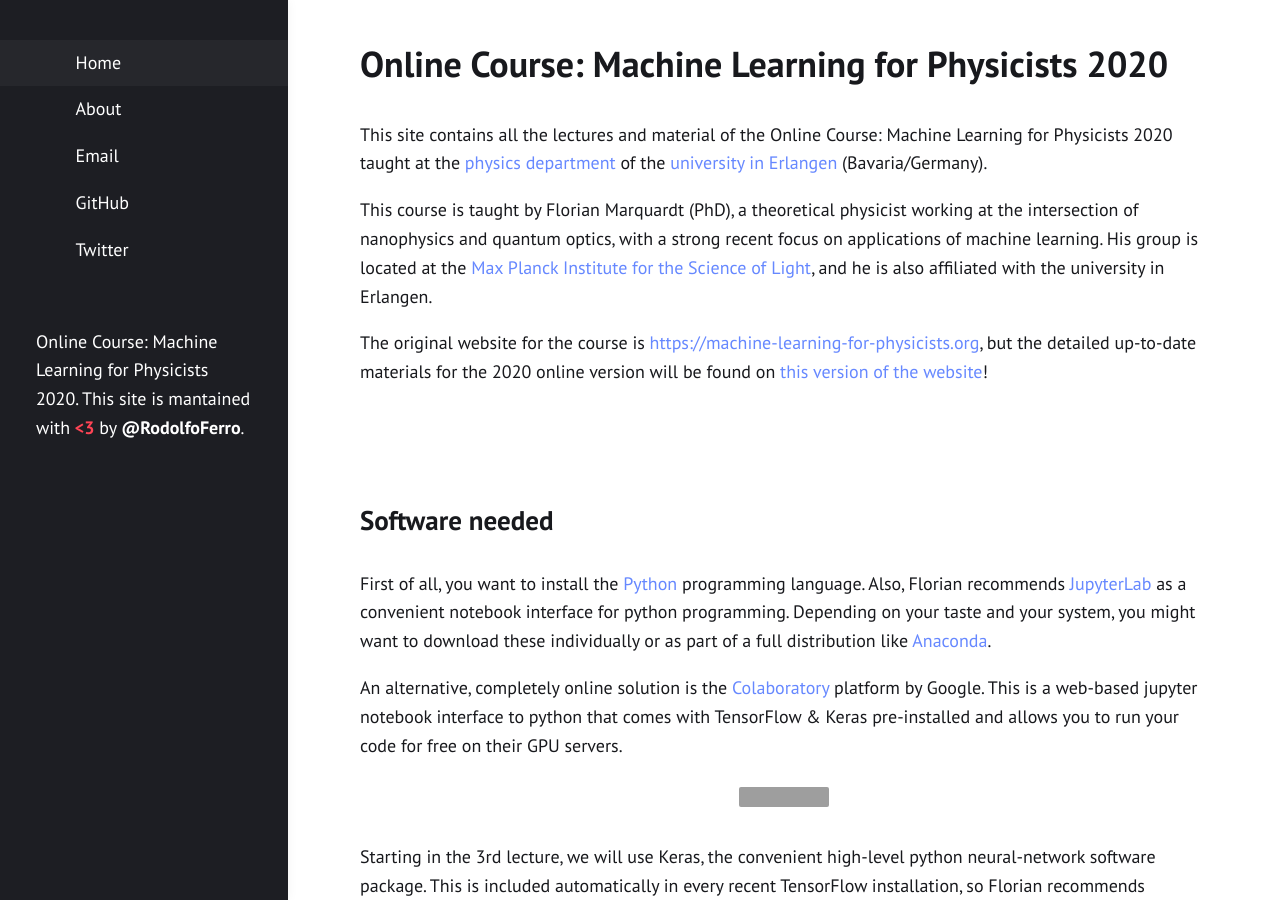
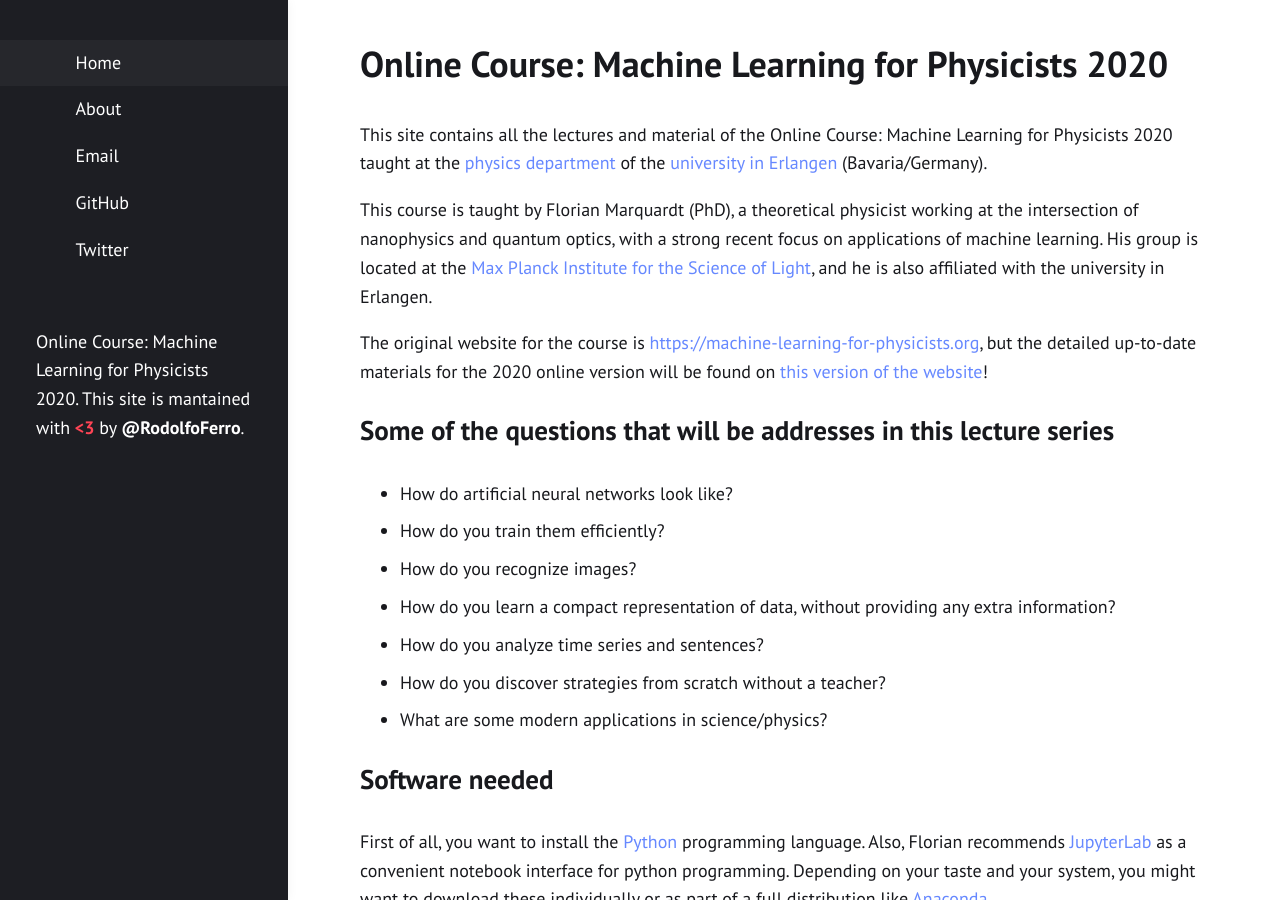
Before and after one commit to RodolfoFerro/ml4physicists, a Jekyll site: the page built from index.html, in a window 1280 px wide and 900 px high. Built offline with Jekyll 4.4.1, drawn with Linux system fonts in a browser that asks for light colours; nearby versions of some CDN libraries; grey boxes are pictures that could not be loaded.

Commit message:
Updated home section. :wrench:

```diff
--- a/_layouts/home.html
+++ b/_layouts/home.html
@@ -7,9 +7,16 @@ layout: default
   <p>This site contains all the lectures and material of the Online Course: Machine Learning for Physicists 2020 taught at the <a href="https://www.physics.nat.fau.eu/">physics department</a> of the <a href="https://www.fau.eu/">university in Erlangen</a> (Bavaria/Germany).</p>
   <p>This course is taught by Florian Marquardt (PhD), a theoretical physicist working at the intersection of nanophysics and quantum optics, with a strong recent focus on applications of machine learning. His group is located at the <a href="https://mpl.mpg.de/divisions/marquardt-division/">Max Planck Institute for the Science of Light</a>, and he is also affiliated with the university in Erlangen.</p>
   <p>The original website for the course is <a href="https://machine-learning-for-physicists.org">https://machine-learning-for-physicists.org</a>, but the detailed up-to-date materials for the 2020 online version will be found on <a href="https://pad.gwdg.de/s/HJtiTE__U">this version of the website</a>!</p>
-</article>
-
-<article>
+  <header><h2>Some of the questions that will be addresses in this lecture series</h2></header>
+  <ul>
+    <li>How do artificial neural networks look like?</li>
+    <li>How do you train them efficiently?</li>
+    <li>How do you recognize images?</li>
+    <li>How do you learn a compact representation of data, without providing any extra information?</li>
+    <li>How do you analyze time series and sentences?</li>
+    <li>How do you discover strategies from scratch without a teacher?</li>
+    <li>What are some modern applications in science/physics?</li>
+  </ul>
   <header><h2>Software needed</h2></header>
   <p>First of all, you want to install the <a href="https://python.org/">Python</a> programming language. Also, Florian recommends <a href="https://jupyter.org/">JupyterLab</a> as a convenient notebook interface for python programming. Depending on your taste and your system, you might want to download these individually or as part of a full distribution like <a href="https://www.anaconda.com/">Anaconda</a>.</p>
   <p>An alternative, completely online solution is the <a href="https://colab.research.google.com/">Colaboratory</a> platform by Google. This is a web-based jupyter notebook interface to python that comes with TensorFlow & Keras pre-installed and allows you to run your code for free on their GPU servers.</p>
```
